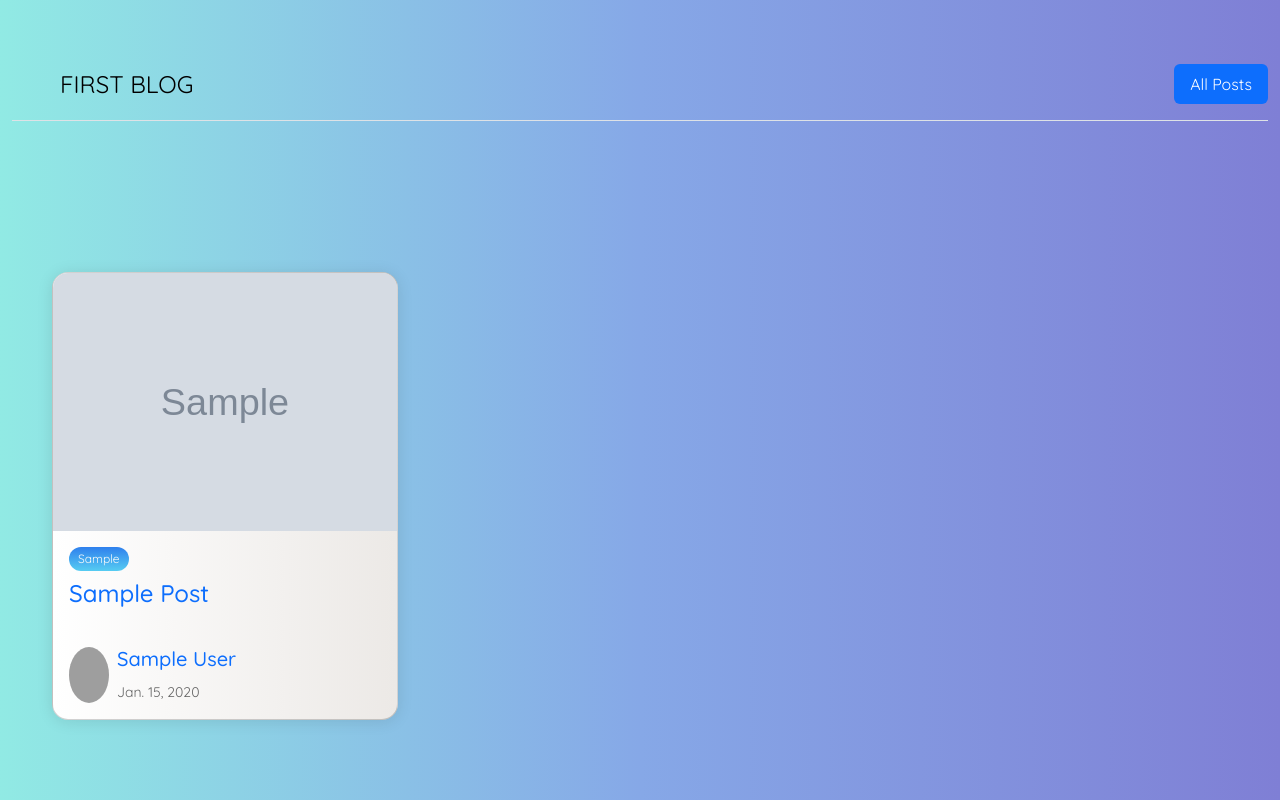
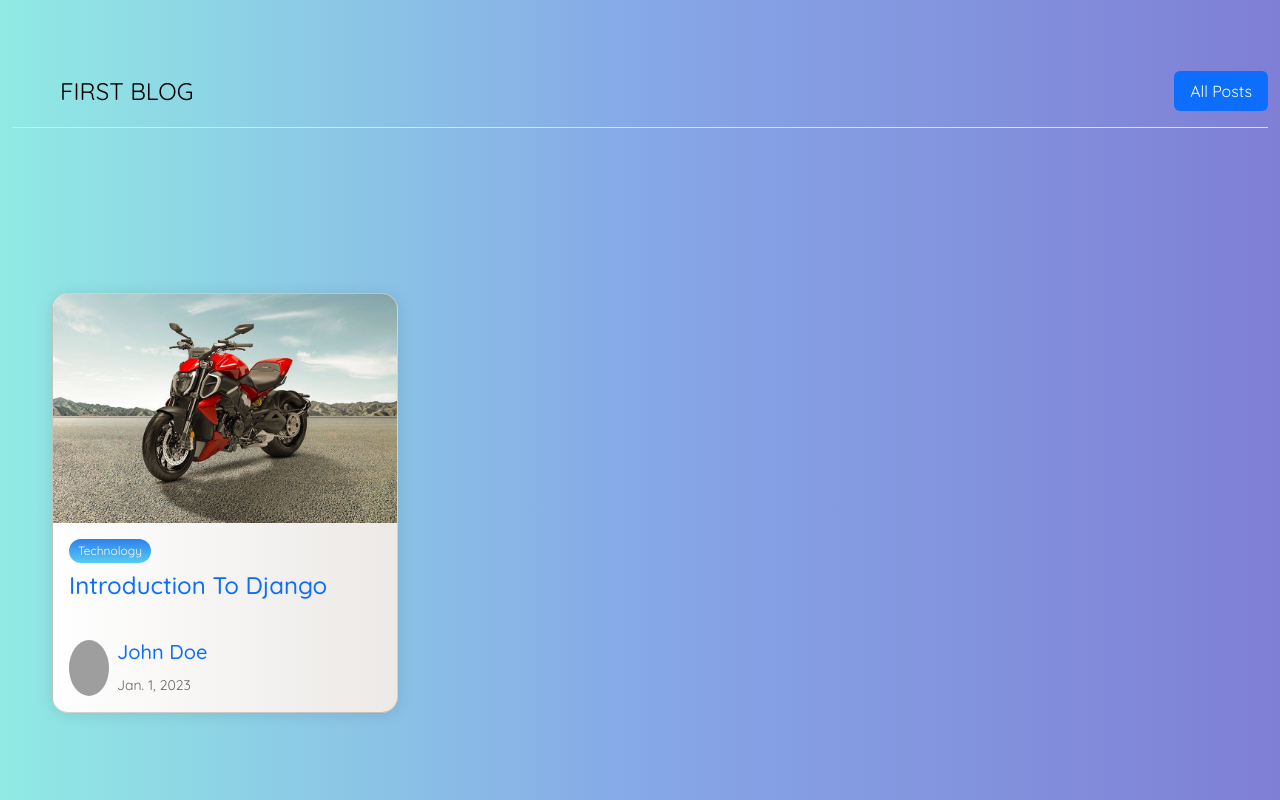
Before and after one commit to achillesld21/djangoproject, a Django app: page /posts in a window 1280 px wide. Run offline with Django 4.2, Linux system fonts and the light colour scheme; data comes from the database, SQL or seed files in the repository; tables that the repository leaves empty hold one stand-in row (values such as "Sample post"); grey boxes marked "Sample" are stand-in pictures; grey boxes are pictures that could not be loaded.

Commit message:
added post-detail page, dummy data using loaddata , fixed bug in add-post

```diff
--- /dev/null
+++ b/app/blog/fixture/initialdata.json
@@ -0,0 +1,24 @@
+[
+  {
+      "model": "blog.user",
+      "pk": 1,
+      "fields": {
+          "first_name": "John",
+          "last_name": "Doe",
+          "email_address": "john.doe@example.com"
+      }
+  },
+  {
+      "model": "blog.blog_post",
+      "pk": 1,
+      "fields": {
+          "category": "Technology",
+          "heading": "Introduction to Django",
+          "content": "Lorem ipsum dolor sit amet, consectetur adipiscing elit.",
+          "image": "images/diavel.jpg",
+          "user": 1,
+          "posted_date": "2023-01-01",
+          "slug": "introduction-to-django"
+      }
+  }
+]
--- a/app/blog/forms.py
+++ b/app/blog/forms.py
@@ -2,7 +2,7 @@
 from .models import blog_post
 
 
-class create_blog(forms.ModelForm):
+class CreateBlog(forms.ModelForm):
     class Meta:
         model = blog_post
         fields = ['category', 'heading', 'content', 'user', 'image']
@@ -13,5 +13,5 @@
             'category': forms.TextInput(attrs={'class': 'form-control'}),
             'heading': forms.TextInput(attrs={'class': 'form-control'}),
             'content': forms.Textarea(attrs={'class': 'form-control'}),
-            'user': forms.Select(attrs={'class': 'form-control'})
+            'user': forms.Select(attrs={'class': 'form-control-file'})
         }
--- a/app/blog/models.py
+++ b/app/blog/models.py
@@ -19,7 +19,7 @@
     category = models.CharField(max_length=20)
     heading = models.CharField(max_length=50)
     content = models.TextField()
-    image = models.ImageField(upload_to="images", null=True)
+    image = models.ImageField(upload_to="images/", null=True)
     user = models.ForeignKey(
         user, on_delete=models.SET_NULL, null=True, related_name="posts"
     )
--- a/app/blog/templates/blog/add-post.html
+++ b/app/blog/templates/blog/add-post.html
@@ -10,7 +10,7 @@
 {% block page_content %}
 
 <div class="container">
-<form action="/add-post" method="POST">
+<form action="" method="POST" enctype="multipart/form-data">
  {% csrf_token %}
 {{ form }}
 <button type="submit" class="btn btn-primary">Save</button>
--- a/app/blog/views.py
+++ b/app/blog/views.py
@@ -2,7 +2,7 @@
 from .models import blog_post
 from django.views.generic.edit import CreateView
 from django.views.generic import ListView
-from .forms import create_blog
+from .forms import CreateBlog
 from django.views import View
 from my_blog_site.serializers import BlogSerializer
 from django.http import JsonResponse
@@ -17,9 +17,9 @@
 class AddPost(CreateView):
 
     model = blog_post
-    form_class = create_blog
+    form_class = CreateBlog
     template_name = "blog/add-post.html"
-    success_url = "/"
+    success_url = "/home"
 
 
 class StartingPage(ListView):
--- a/app/my_blog_site/settings.py
+++ b/app/my_blog_site/settings.py
@@ -31,6 +31,7 @@
 # Application definition
 
 INSTALLED_APPS = [
+    'rest_framework',
     'blog',
     'django.contrib.admin',
     'django.contrib.auth',
@@ -136,3 +137,7 @@
 
 MEDIA_ROOT = BASE_DIR / "uploads"
 MEDIA_URL = "/files/"
+
+FIXTURE_DIRS = [
+    BASE_DIR / "blog/fixture"
+]
--- a/docker-compose.yml
+++ b/docker-compose.yml
@@ -14,6 +14,9 @@
       sh -c "python manage.py wait_for_db &&
              python manage.py migrate &&
              python manage.py create_super_user &&
+             python manage.py loaddata initialdata.json &&
+             python manage.py makemigrations &&
+             python manage.py migrate &&
              python manage.py runserver 0.0.0.0:8000"
   db:
     image: postgres:latest
--- a/requirements.txt
+++ b/requirements.txt
@@ -1,5 +1,4 @@
 Django>=4.2.7,<4.3
-djangorestframework>=3.12.4,<3.14.1
 Pillow>= 9.0, <10.1
 psycopg2-binary
 django-extensions
```
Also changed, not shown: app/blog/templates/blog/post-detail.html (+28 -3 lines), app/blog/migrations/0005_alter_blog_post_image.py (added), app/blog/migrations/0006_alter_blog_post_image.py (added), app/uploads/images/PostgreSQL-Sample-Database.png (added), app/uploads/images/ScreenShot2016-04-17at12.22.49PM.png (added), app/uploads/images/ScreenShot2016-04-17at12.22.49PM_TqYcpRz.png (added).
